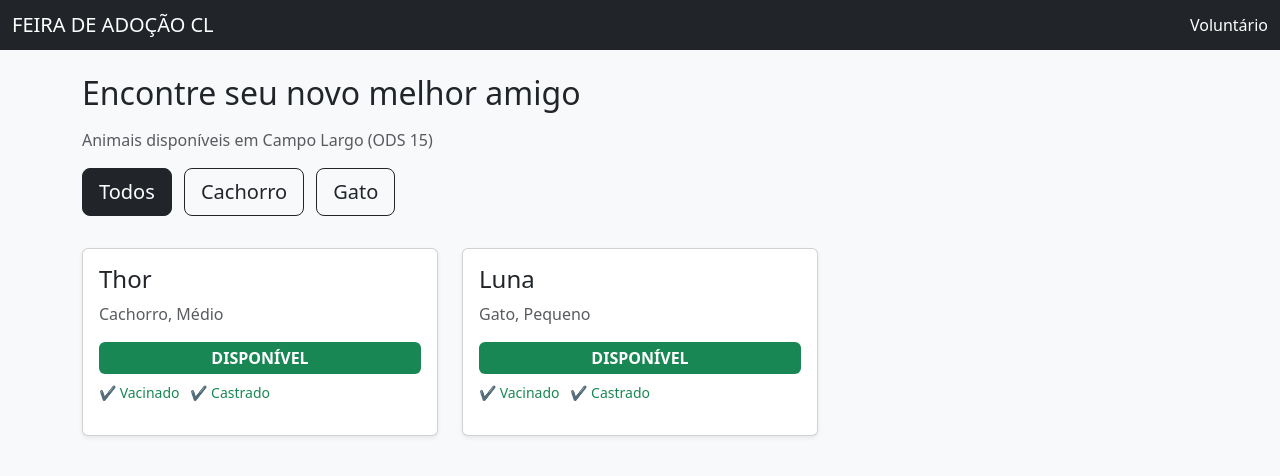
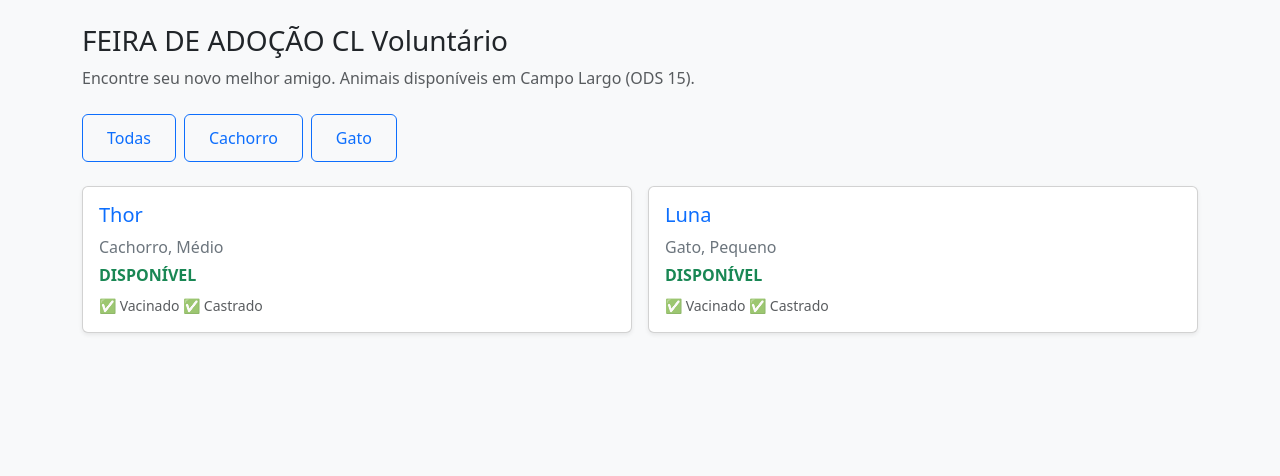
Before and after one commit to Antonio53111/adocao-campo-largo, a Flask app: page / in a window 1280 px wide. Shown: the top 476 px of the page. Run offline with Flask 3, Linux system fonts and the light colour scheme.

Commit message:
fix: atualiza o conteudo completo da versao final do MVP

```diff
--- a/app.py
+++ b/app.py
@@ -2,15 +2,31 @@ from flask import Flask, render_template
 
 app = Flask(__name__)
 
-# Rota da Tela 1: Vitrine de Animais (Menu Inicial)
-@app.route('/')
+# Dados simulados dos animais para a vitrine (MVP)
+ANIMALS = [
+    {
+        "id": 1,
+        "name": "Thor",
+        "category": "Cachorro",
+        "size": "Médio",
+        "status": "DISPONÍVEL",
+        "details": "✅ Vacinado ✅ Castrado",
+    },
+    {
+        "id": 2,
+        "name": "Luna",
+        "category": "Gato",
+        "size": "Pequeno",
+        "status": "DISPONÍVEL",
+        "details": "✅ Vacinado ✅ Castrado",
+    },
+]
+
+
+@app.route("/")
 def index():
-    # Dados fictícios para demonstrar o MVP na vitrine
-    animais = [
-        {"nome": "Thor", "especie": "Cachorro", "porte": "Médio", "status": "Disponível", "vacinado": True, "castrado": True},
-        {"nome": "Luna", "especie": "Gato", "porte": "Pequeno", "status": "Disponível", "vacinado": True, "castrado": True}
-    ]
-    return render_template('index.html', animais=animais)
+  return render_template("index.html", animals=ANIMALS)
 
-if __name__ == '__main__':
-    app.run(debug=True)
+
+if __name__ == "__main__":
+  app.run(debug=True)
--- a/templates/index.html
+++ b/templates/index.html
@@ -3,42 +3,38 @@
 <head>
     <meta charset="UTF-8">
     <meta name="viewport" content="width=device-width, initial-scale=1.0">
-    <title>Feira de Adoção - Campo Largo</title>
-    <!-- Bootstrap 5.3 CSS -->
-    <link href="https://cdn.jsdelivr.net/npm/bootstrap@5.3.0/css/bootstrap.min.css" rel="stylesheet">
+    <title>Feira de Adoção - Campo Largo (ODS 15)</title>
+    <!-- Bootstrap 5.3 CDN para acessibilidade e responsividade -->
+    <link href="https://cdn.jsdelivr.net/npm/bootstrap@5.3.0/dist/css/bootstrap.min.css" rel="stylesheet">
+    <style>
+        .filter-btn { min-height: 48px; min-width: 48px; } /* RNF04: Alvos de toque otimizados */
+    </style>
 </head>
 <body class="bg-light">
-    <nav class="navbar navbar-dark bg-dark mb-4">
-        <div class="container-fluid">
-            <span class="navbar-brand mb-0 h1">FEIRA DE ADOÇÃO CL</span>
-            <span class="text-white">Voluntário</span>
-        </div>
-    </nav>
+    <main class="container py-4">
+        <header class="mb-4">
+            <h1 class="h3">FEIRA DE ADOÇÃO CL Voluntário</h1>
+            <p class="text-muted">Encontre seu novo melhor amigo. Animais disponíveis em Campo Largo (ODS 15).</p>
+        </header>
 
-    <div class="container">
-        <h2 class="mb-3">Encontre seu novo melhor amigo</h2>
-        <p class="text-muted">Animais disponíveis em Campo Largo (ODS 15)</p>
+        <section class="mb-4 d-flex gap-2 flex-wrap" aria-label="Filtros de categoria">
+            <button class="btn btn-outline-primary filter-btn px-4">Todas</button>
+            <button class="btn btn-outline-primary filter-btn px-4">Cachorro</button>
+            <button class="btn btn-outline-primary filter-btn px-4">Gato</button>
+        </section>
 
-        <!-- Filtros Rápidos (Acessibilidade: Toque mínimo 48x48px) -->
-        <div class="mb-4">
-            <button class="btn btn-dark btn-lg me-2 mb-2" style="min-height: 48px;">Todos</button>
-            <button class="btn btn-outline-dark btn-lg me-2 mb-2" style="min-height: 48px;">Cachorro</button>
-            <button class="btn btn-outline-dark btn-lg me-2 mb-2" style="min-height: 48px;">Gato</button>
-        </div>
-
-        <!-- Lista de Animais -->
-        <div class="row">
-            {% for pet in animais %}
-            <div class="col-md-4 mb-3">
-                <div class="card p-3 shadow-sm">
-                    <h4>{{ pet.nome }}</h4>
-                    <p class="text-muted">{{ pet.especie }}, {{ pet.porte }}</p>
-                    <span class="badge bg-success mb-2 p-2" style="font-size: 1rem;">DISPONÍVEL</span>
-                    <p class="small text-success">✔ Vacinado &nbsp; ✔ Castrado</p>
+        <section class="row g-3">
+            {% for animal in animals %}
+            <article class="col-md-6">
+                <div class="card shadow-sm p-3">
+                    <h2 class="h5 text-primary">{{ animal.name }}</h2>
+                    <p class="mb-1 text-secondary">{{ animal.category }}, {{ animal.size }}</p>
+                    <p class="fw-bold text-success mb-2">{{ animal.status }}</p>
+                    <p class="small text-muted mb-0">{{ animal.details }}</p>
                 </div>
-            </div>
+            </article>
             {% endfor %}
-        </div>
-    </div>
+        </section>
+    </main>
 </body>
 </html>
```
Also changed, not shown: requirements.txt (+7 -2 lines), README.md.
